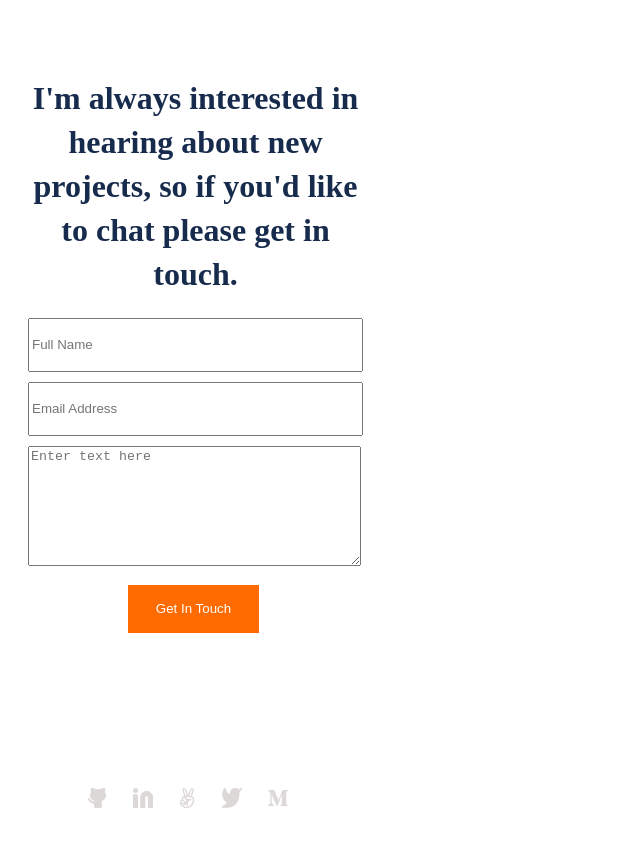
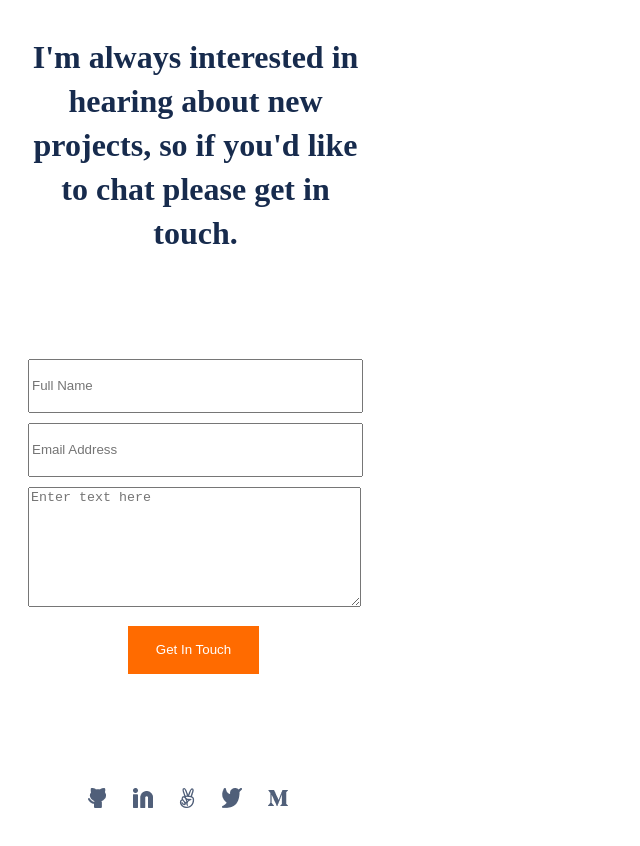
Before and after one commit to yuvenalmash/portfolio-1, a website: page index.html in a window 1280 px wide. Shown: the part 6126-6972 px from the top of the page, without its empty margins (0-640 px from the left). Drawn offline with Linux system fonts and the light colour scheme.

Commit message:
added dark social media icons

```diff
--- a/css/style.css
+++ b/css/style.css
@@ -511,7 +511,7 @@ a:hover {
   display: flex;
   flex-direction: column;
   align-items: center;
-  justify-content: center;
+  justify-content: space-evenly;
 }
 
 .last-section-text {
@@ -574,7 +574,6 @@ a:hover {
 }
 
 .last-icons {
-
   order: 5;
 }
 
--- a/index.html
+++ b/index.html
@@ -206,15 +206,15 @@
     <div class="last-icons">
       <ul class="social-media" id="footer">
         <li><a href="https://github.com/yuvenalmash" id="github-icon">
-            <img src="icons/github/Vector.png" alt="github"></a></li>
+            <img src="icons/social-media-dark/github/Vector.png" alt="github"></a></li>
         <li><a href="https://linkedin.com/in/yuvenal-njoroge" id="linkedin-icon">
-            <img src="icons/linkedin/Group.png" alt="linkedin"></a></li>
+            <img src="icons/social-media-dark/linkedin/Group.png" alt="linkedin"></a></li>
         <li><a href="#" id="angelist">
-            <img src="icons/angelist/Vector.png" alt="angelist"></a></li>
+            <img src="icons/social-media-dark/angelist/Vector.png" alt="angelist"></a></li>
         <li><a href="https://twitter.com/_juvenal_" id="twitter-icon">
-            <img src="icons/twitter/Vector.png" alt="twitter"></a></li>
+            <img src="icons/social-media-dark/twitter/Vector.png" alt="twitter"></a></li>
         <li><a href="https://medium.com/@yuvenal.njoroge" id="medium-icon">
-            <img src="icons/medium/Vector.png" alt="medium"></a></li>
+            <img src="icons/social-media-dark/medium/Vector.png" alt="medium"></a></li>
       </ul>
     </div>
   </div>
```
Also changed, not shown: icons/social-media-dark/angelist/Vector.png (added), icons/social-media-dark/github/Vector.png (added), icons/social-media-dark/linkedin/Group.png (added), icons/social-media-dark/medium/Vector.png (added), icons/social-media-dark/twitter/Vector.png (added).
